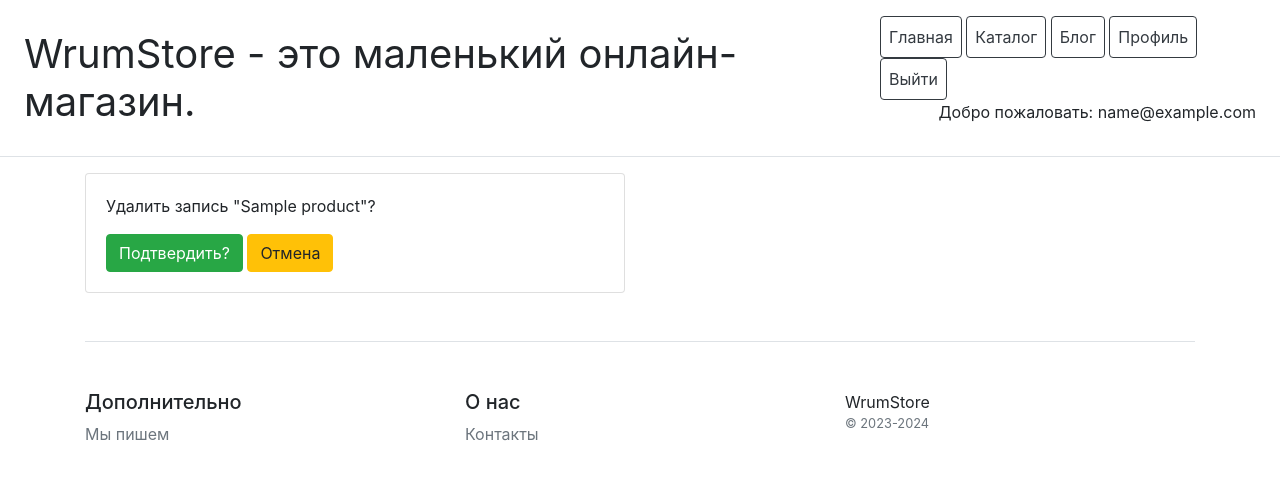
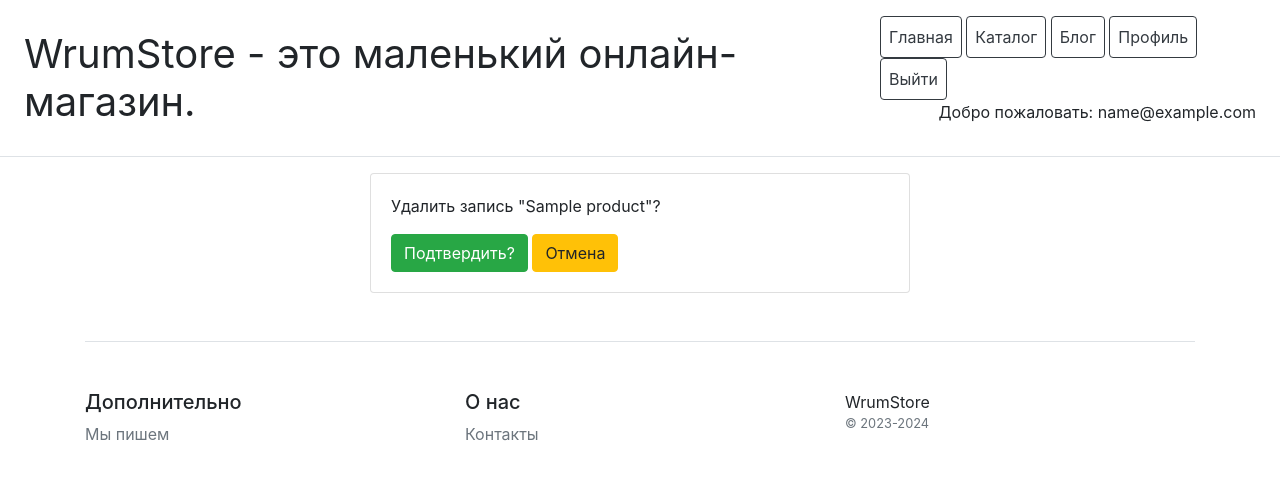
Before and after one commit to ckp1mo/online-store, a Django app: page /delete/1 in a window 1280 px wide. Shown: the top 480 px of the page. Run offline with Django 5.2, Linux system fonts and the light colour scheme; a user stored in the database is signed in; tables that the repository leaves empty hold one stand-in row (values such as "Sample post"); parts of the project's set-up code (start-up, migrations or seed data) failed here and were passed over; some libraries are stand-ins or nearby versions.

Commit message:
shift right

```diff
--- a/blog/templates/blog/blogrecord_confirm_delete.html
+++ b/blog/templates/blog/blogrecord_confirm_delete.html
@@ -4,6 +4,7 @@
 {% block content %}
     <div class="col-12">
         <div class="row">
+            <div class="col-3"></div>
             <div class="col-6">
                 <div class="card">
                     <div class="card-body">
--- a/catalog/templates/catalog/product_confirm_delete.html
+++ b/catalog/templates/catalog/product_confirm_delete.html
@@ -6,6 +6,7 @@
 {% block content %}
     <div class="col-12">
         <div class="row">
+            <div class="col-3"></div>
             <div class="col-6">
                 <div class="card">
                     <div class="card-body">
--- a/users/templates/users/verification.html
+++ b/users/templates/users/verification.html
@@ -13,7 +13,6 @@
               </div>
               <div class="card-body">
                   {% csrf_token %}
-
                   <input type="text" name="verification_code" class="form-control" id="verification_code" required>
               </div>
               <div class="card-footer">
```
